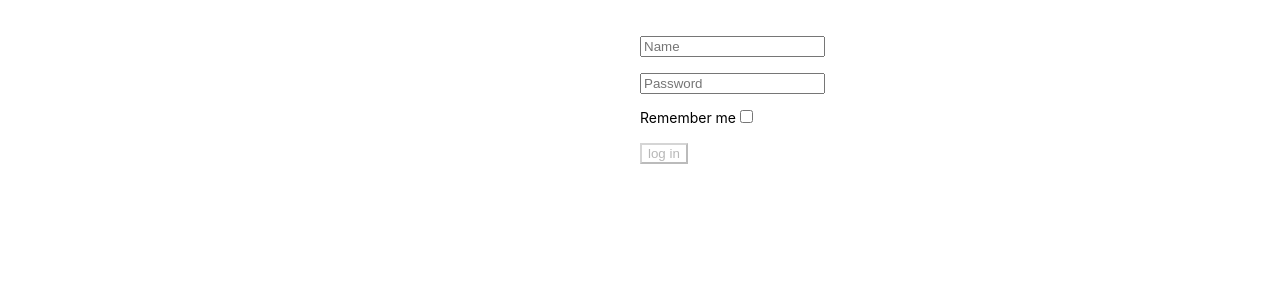
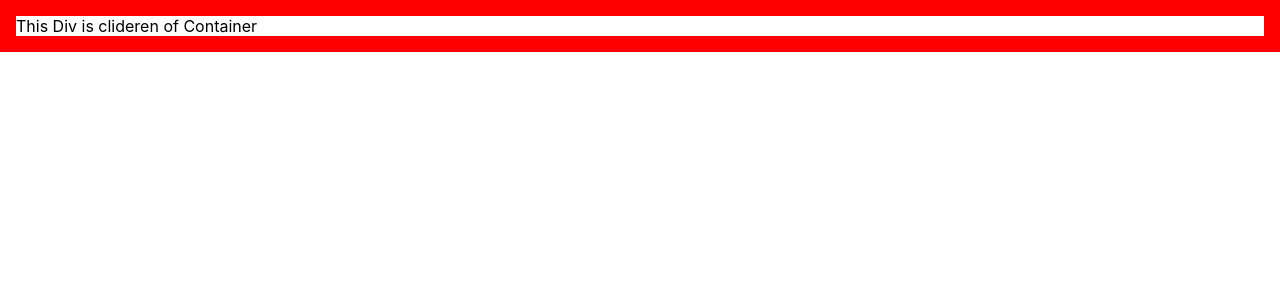
Before and after one commit to aryakrm/React-Exercises-Develhope, a React (Create React App) app: page / in a window 1280 px wide. Shown: the top 300 px of the page. Built offline with nearby package versions, Linux system fonts and the light colour scheme.

Commit message:
composition1 done

```diff
--- a/src/App.css
+++ b/src/App.css
@@ -36,3 +36,8 @@
     transform: rotate(360deg);
   }
 }
+
+.styleOfDiv {
+  background-color: white;
+  border: 1rem solid red;
+}
--- a/src/App.js
+++ b/src/App.js
@@ -1,11 +1,11 @@
 import "./App.css";
-import Login from "./Login";
+import Container from "./Container";
 
 function App() {
   return (
-    <div className="App">
-      <Login />
-    </div>
+    <Container>
+      <div className="styleOfDiv">This Div is clideren of Container</div>
+    </Container>
   );
 }
 
--- /dev/null
+++ b/src/Container.js
@@ -0,0 +1,10 @@
+import React from "react";
+
+class Container extends React.Component {
+  state = {};
+  render() {
+    return <div>{this.props.children}</div>;
+  }
+}
+
+export default Container;
```
